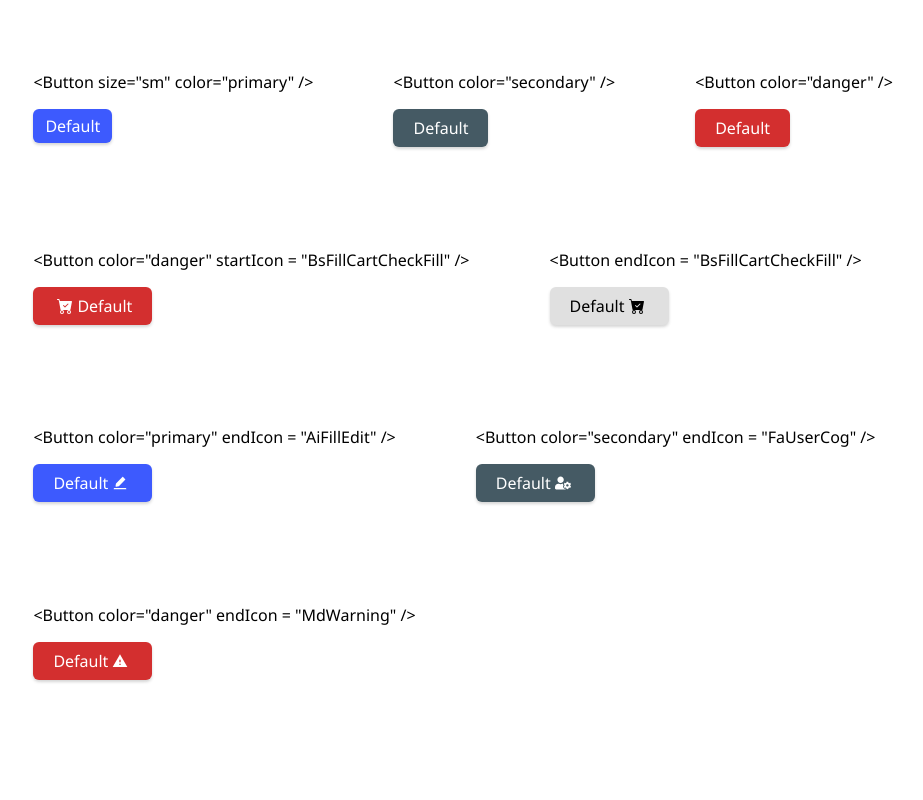
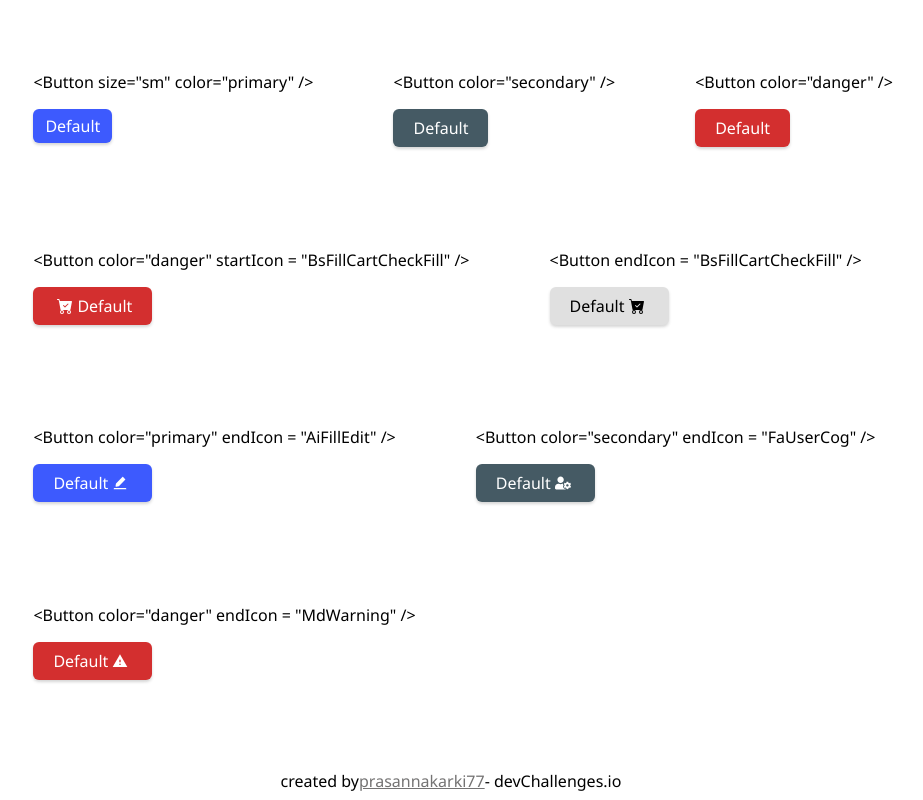
Before and after one commit to prasannakarki77/components-app, a React (Create React App) app: page / in a window 1280 px wide. Shown: the part 361-1161 px from the top of the page, without its empty margins (189-1112 px from the left). Before the commit the page ends 1089 px from the top, so only its background shows below. Built offline with nearby package versions, Linux system fonts and the light colour scheme.

Commit message:
added footer

```diff
--- a/src/App.js
+++ b/src/App.js
@@ -9,6 +9,13 @@ function App() {
         <Sidenav />
         <Body />
       </div>
+      <footer class="footer">
+        created by
+        <a href="https://devchallenges.io/portfolio/prasannakarki77">
+          prasannakarki77
+        </a>
+        - devChallenges.io
+      </footer>
     </BrowserRouter>
   );
 }
--- a/src/styles/app.scss
+++ b/src/styles/app.scss
@@ -6,3 +6,16 @@
 .container {
   display: flex;
 }
+
+.footer {
+  text-align: center;
+  margin-top: 50px;
+
+  a {
+    color: rgb(116, 115, 115);
+    transition: all 0.3s;
+    &:hover {
+      text-decoration: underline;
+    }
+  }
+}
```
Also changed, not shown: public/images/screenshot1.png (added), 1 other file (tests, documents, lock files or other folders).
